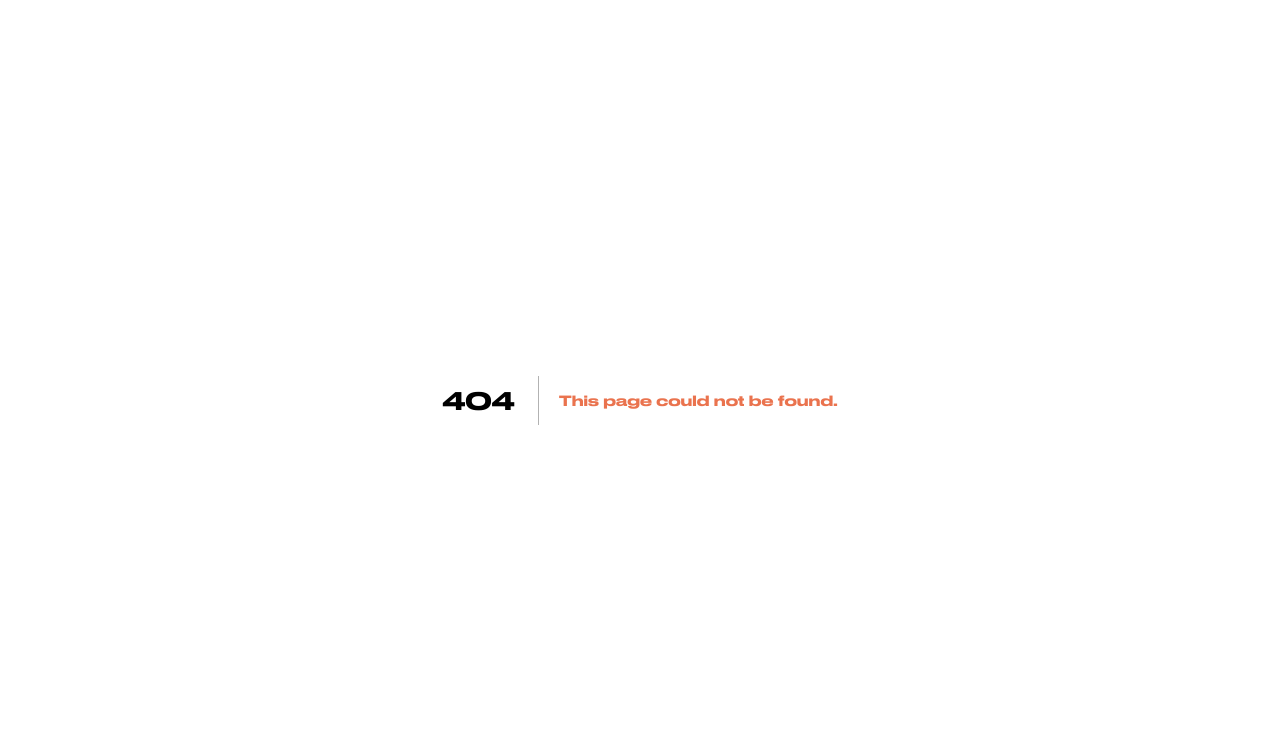
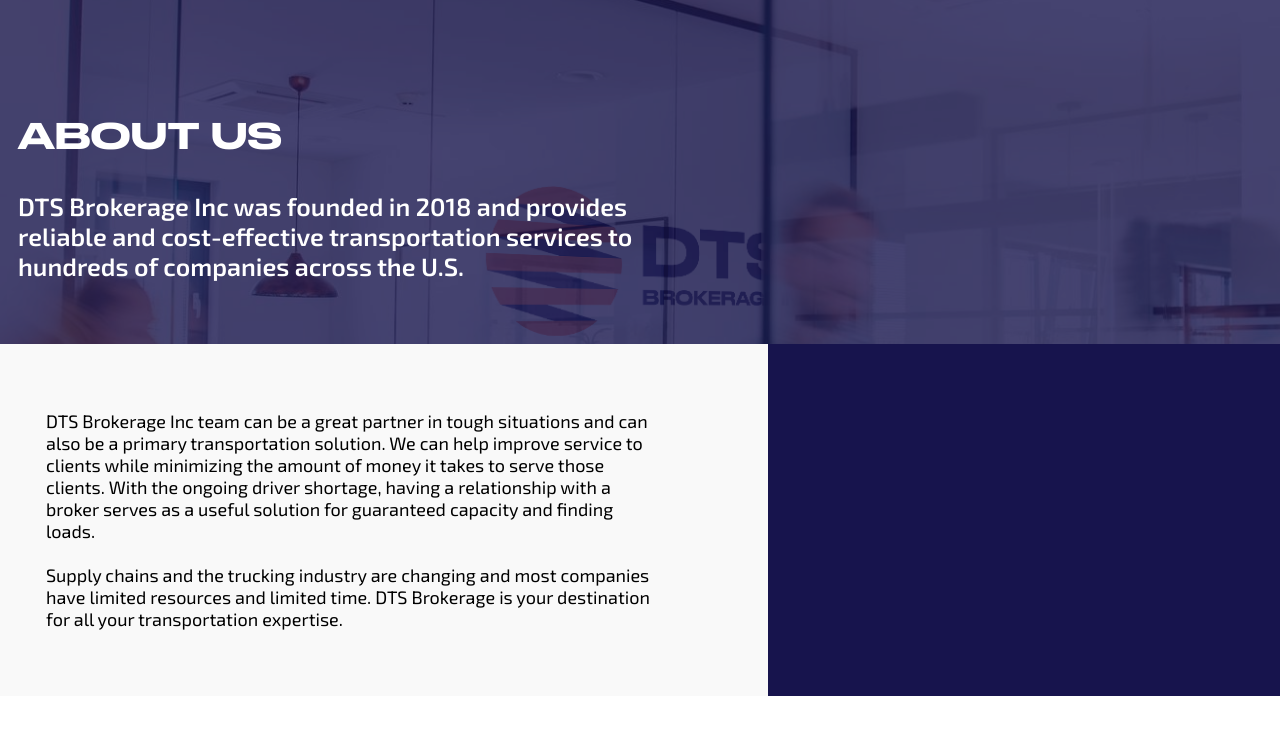
Before and after one commit to VladlenTsoy/dts-brokerage, a Next.js app: page /about-us/Banner in a window 1280 px wide. Before the commit this address had no page. Shown: the top 734 px of the page. Built offline with nearby package versions, Linux system fonts and the light colour scheme.

Commit message:
optimization about us

```diff
--- a/components/about-us/banner/Banner.module.css
+++ b/pages/about-us/Banner.module.css
@@ -1,31 +1,15 @@
 .banner {
     position: relative;
+    min-height: 494px;
+    height: 100%;
+    width: 100%;
+    background: var(--bg-grey) url("../../assets/images/banner-about-us.png") no-repeat center;
+    background-size: cover;
+    display: flex;
+    align-items: center;
 }
 
-.wrapper {
-    width: 100%;
-    position: relative;
-    display: block;
-}
-
-.wrapper::before {
-    content: "";
-    display: block;
-    padding-bottom: calc(100% / 3);
-}
-
-.image {
-    position: absolute;
-    left: 0;
-    right: 0;
-    top: 0;
-    bottom: 0;
-    background: var(--bg-grey) url("../../../assets/images/banner-about-us.png") no-repeat center;
-    background-size: cover;
-    z-index: 3;
-}
-
-.image::after {
+.banner::after {
     content: "";
     position: absolute;
     left: 0;
@@ -38,19 +22,14 @@
 }
 
 .container {
-    position: absolute;
-    left: 0;
-    right: 0;
-    top: 0;
-    bottom: 0;
+    position: relative;
     max-width: var(--max-width);
     margin: 0 auto;
     z-index: 5;
     color: white;
-    display: flex;
-    justify-content: center;
-    flex-direction: column;
-    padding-bottom: calc(100% / 5);
+    padding: 0 1rem;
+    width: 100%;
+    transform: translateY(-30%);
 }
 
 .title {
@@ -71,7 +50,7 @@
     max-width: var(--max-width);
     display: grid;
     grid-template-columns: 60% 40%;
-    margin: -10% auto 0;
+    margin: -150px auto 0;
     position: relative;
     z-index: 6;
 }
@@ -83,3 +62,17 @@
 .video {
     background: var(--primary-color);
 }
+
+
+@media (max-width: 992px) {
+    .card {
+        grid-template-columns: 1fr;
+        grid-template-rows: 1fr 1fr;
+    }
+}
+
+@media (max-width: 767px) {
+    .content {
+        padding: 33px 1rem 33px 1rem;
+    }
+}
--- a/components/about-us/banner/Banner.tsx
+++ b/pages/about-us/Banner.tsx
@@ -3,10 +3,8 @@
 
 const Banner = () => {
     return (
+        <>
             <div className={styles.banner}>
-            <div className={styles.wrapper}>
-                <div className={styles.image} />
-            </div>
                 <div className={styles.container}>
                     <h1 className={styles.title}>About Us</h1>
                     <div className={styles.desc}>
@@ -15,20 +13,23 @@
                         hundreds of companies across the U.S.
                     </div>
                 </div>
+            </div>
             <div className={styles.card}>
                 <div className={styles.content}>
                     DTS Brokerage Inc team can be a great partner in tough situations and can also be a primary
-                    transportation solution. We can help improve service to clients while minimizing the amount of money
+                    transportation solution. We can help improve service to clients while minimizing the amount of
+                    money
                     it takes to serve those clients. With the ongoing driver shortage, having a relationship with a
                     broker serves as a useful solution for guaranteed capacity and finding loads.
                     <br />
                     <br />
-                    Supply chains and the trucking industry are changing and most companies have limited resources and
+                    Supply chains and the trucking industry are changing and most companies have limited resources
+                    and
                     limited time. DTS Brokerage is your destination for all your transportation expertise.
                 </div>
                 <div className={styles.video} />
             </div>
-        </div>
+        </>
     )
 }
 
```
Also changed, not shown: pages/about-us.tsx (deleted, +0 -20 lines), pages/about-us/Benefits.module.css (renamed from components/about-us/benefits/Benefits.module.css, +9 -1 lines), pages/about-us/index.tsx (added, +20 -0 lines), pages/about-us/Benefits.tsx (renamed from components/about-us/benefits/Benefits.tsx). Lines whose indentation alone changed are shown as unchanged.
